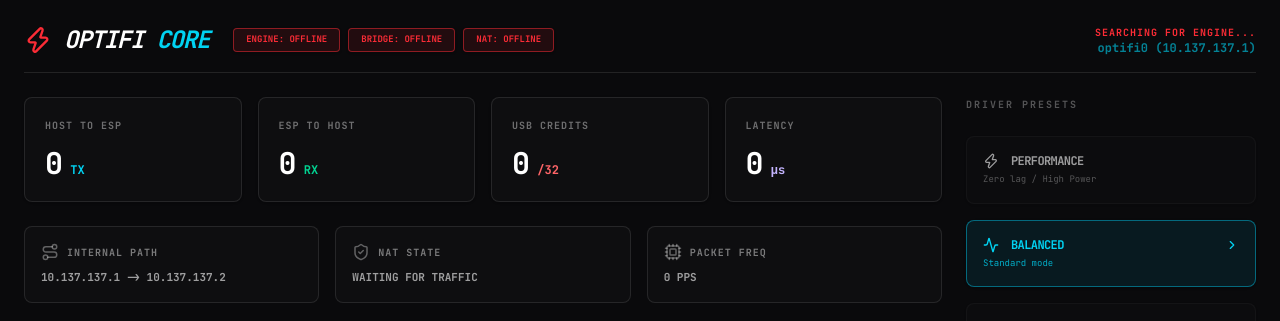
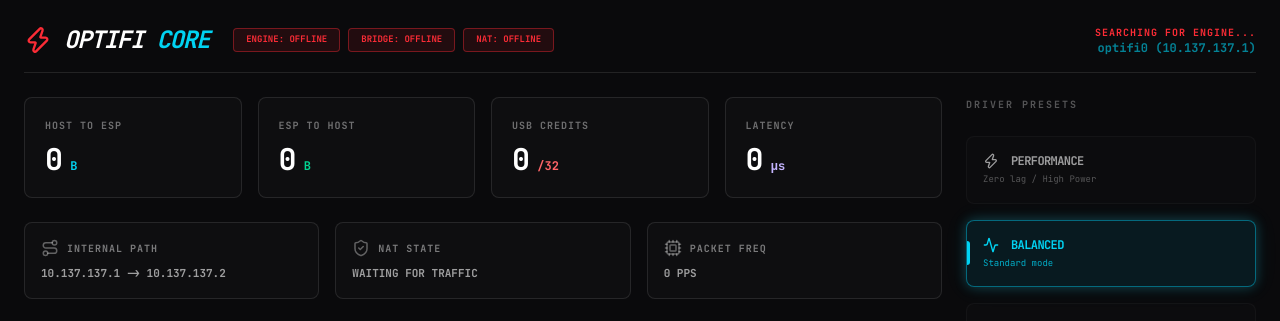
Before and after one commit to optifi-org/frontend, a React (Vite) app: page / in a window 1280 px wide. Shown: the top 321 px of the page. Built offline with nearby package versions, Linux system fonts and the light colour scheme.

Commit message:
feat(ui): upgrade StatTile, StatusPanel, PresetCard, and Badge with animations and smart formatting

```diff
--- a/src/App.tsx
+++ b/src/App.tsx
@@ -434,40 +434,82 @@ function App() {
   );
 }
 
-function StatTile({ label, value, unit, color }: any) {
+function StatTile({ label, value, unit, color, sparkData, sparkColor, glowClass }: any) {
+  const formatted = formatVal(value, unit);
+  const thresholdColor = () => {
+    if (unit === "μs") return value > 5000 ? "text-red-400" : value > 2000 ? "text-amber-400" : color;
+    if ((unit === "TX" || unit === "RX") && value >= 1_048_576) return "text-cyber-violet";
+    if ((unit === "TX" || unit === "RX") && value >= 1024) return "text-amber-400";
+    return color;
+  };
   return (
-    <motion.div className="bg-white/[0.02] border border-white/10 rounded-lg p-5 transition-all shadow-sm">
-      <div className="text-[10px] font-bold opacity-40 mb-3 tracking-widest uppercase">{label}</div>
+    <motion.div
+      className={`bg-white/[0.02] border border-white/10 rounded-lg p-5 transition-all hover:bg-white/[0.04] hover:border-white/20 cursor-default group ${glowClass || ""}`}
+      whileHover={{ scale: 1.02 }}
+    >
+      <div className="text-[10px] font-bold opacity-40 mb-2 tracking-widest uppercase">{label}</div>
       <div className="flex items-baseline gap-2">
         <span className="text-3xl font-black tracking-tight"><AnimatedNumber value={value} /></span>
-        <span className={`text-xs font-bold ${color}`}>{unit}</span>
+        <span className={`text-xs font-bold ${thresholdColor()}`}>{formatted.display.split(" ").pop()}</span>
       </div>
+      {sparkData && <MiniSparkline data={sparkData} color={sparkColor} />}
     </motion.div>
   );
 }
 
 function StatusPanel({ icon, label, value, active }: any) {
   return (
-    <motion.div className={`border rounded-lg p-4 transition-colors ${active ? "bg-emerald-500/5 border-emerald-500/20" : "bg-white/2 border-white/10"}`}>
+    <motion.div
+      className={`border rounded-lg p-4 transition-all ${
+        active
+          ? "bg-emerald-500/5 border-emerald-500/20 emerald-glow"
+          : "bg-white/[0.02] border-white/10 hover:bg-white/[0.04] hover:border-white/15"
+      }`}
+      initial={{ opacity: 0, y: 10 }}
+      animate={{ opacity: 1, y: 0 }}
+      transition={{ duration: 0.3 }}
+    >
       <div className="flex items-center gap-2 mb-2">
         <span className={active ? "text-emerald-400" : "text-white/35"}>{icon}</span>
         <span className="text-[10px] font-black uppercase tracking-widest text-white/45">{label}</span>
+        {active && (
+          <motion.span
+            className="ml-auto w-1.5 h-1.5 rounded-full bg-emerald-400 ripple-pulse"
+            animate={{ opacity: [0.4, 1, 0.4] }}
+            transition={{ duration: 2, repeat: Infinity }}
+          />
+        )}
       </div>
       <div className={`text-[11px] font-bold truncate ${active ? "text-white" : "text-white/60"}`}>{value}</div>
     </motion.div>
   );
 }
 
-function PresetCard({ active, onClick, icon, label, desc }: any) {
+function PresetCard({ active, onClick, icon, label, desc, shortcut }: any) {
   return (
     <motion.div
       whileHover={{ scale: 1.02 }} whileTap={{ scale: 0.98 }} onClick={onClick}
-      className={`p-4 rounded-lg border cursor-pointer transition-colors shadow-sm ${active ? "bg-cyan-500/10 border-cyan-500/50 text-cyan-400" : "bg-white/2 border-white/5 opacity-60 hover:opacity-100"}`}
+      className={`p-4 rounded-lg border cursor-pointer transition-all relative ${
+        active
+          ? "bg-cyan-500/10 border-cyan-500/50 text-cyan-400 neon-glow"
+          : "bg-white/[0.02] border-white/5 opacity-60 hover:opacity-100 hover:border-white/15"
+      }`}
     >
+      {active && (
+        <motion.div
+          layoutId="preset-indicator"
+          className="absolute left-0 top-1/2 -translate-y-1/2 w-[3px] h-6 rounded-r bg-cyan-400"
+          transition={{ type: "spring", stiffness: 300, damping: 30 }}
+        />
+      )}
       <div className="flex items-center gap-3 mb-1">
         {icon}
         <span className="text-xs font-black tracking-tighter uppercase">{label}</span>
-        {active && <ChevronRight size={14} className="ml-auto" />}
+        {shortcut && (
+          <span className={`ml-auto text-[9px] font-mono px-1.5 py-0.5 rounded border ${
+            active ? "border-cyan-500/30 text-cyan-400/60" : "border-white/10 text-white/25"
+          }`}>{shortcut}</span>
+        )}
       </div>
       <p className={`text-[9px] ${active ? "opacity-80" : "opacity-50"}`}>{desc}</p>
     </motion.div>
@@ -476,7 +518,12 @@ function PresetCard({ active, onClick, icon, label, desc }: any) {
 
 function Badge({ label, active }: { label: string, active: boolean }) {
   return (
-    <motion.div className={`px-3 py-1 rounded text-[9px] font-black border transition-colors shadow-sm ${active ? "bg-cyan-500/10 border-cyan-500/50 text-cyan-400" : "bg-red-500/10 border-red-500/50 text-red-500"}`}>
+    <motion.div className={`px-3 py-1 rounded text-[9px] font-black border transition-all flex items-center gap-1.5 ${
+      active ? "bg-cyan-500/10 border-cyan-500/40 text-cyan-400 neon-glow" : "bg-red-500/10 border-red-500/40 text-red-500"
+    }`}>
+      {active && (
+        <motion.span className="w-1.5 h-1.5 rounded-full bg-cyan-400" animate={{ opacity: [0.4, 1, 0.4] }} transition={{ duration: 2, repeat: Infinity }} />
+      )}
       {label}: {active ? "ONLINE" : "OFFLINE"}
     </motion.div>
   );
```
